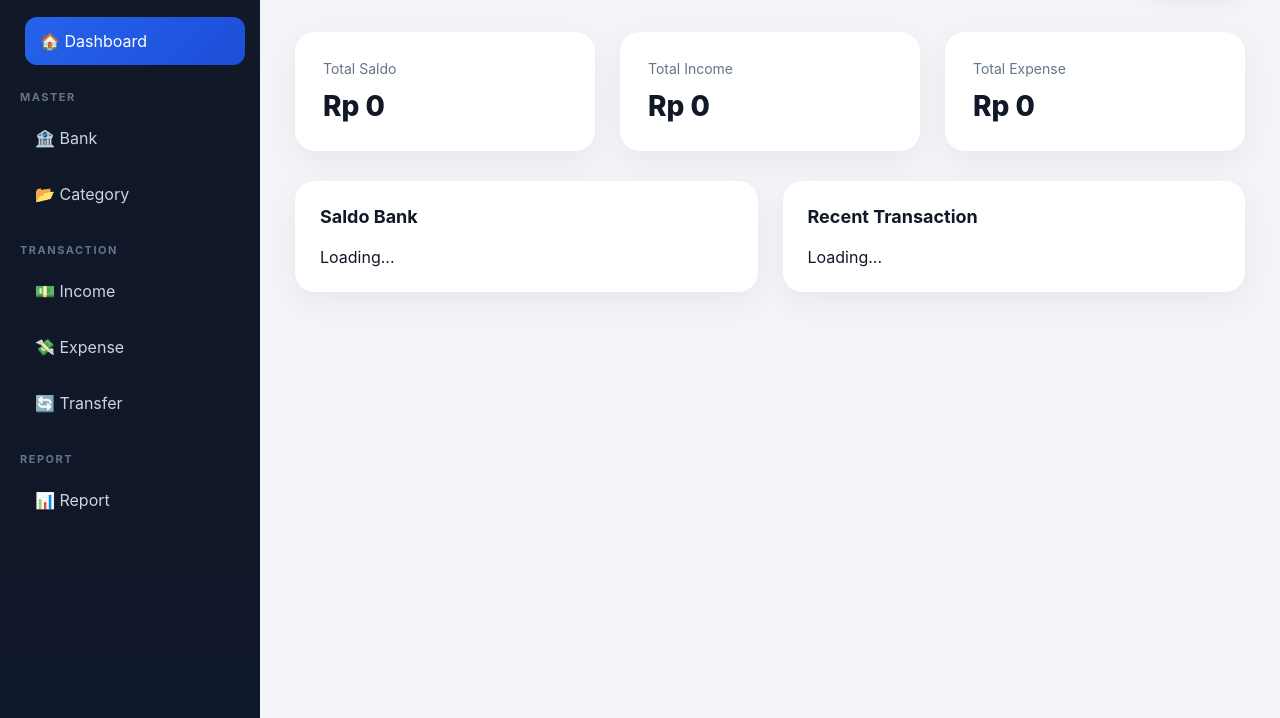
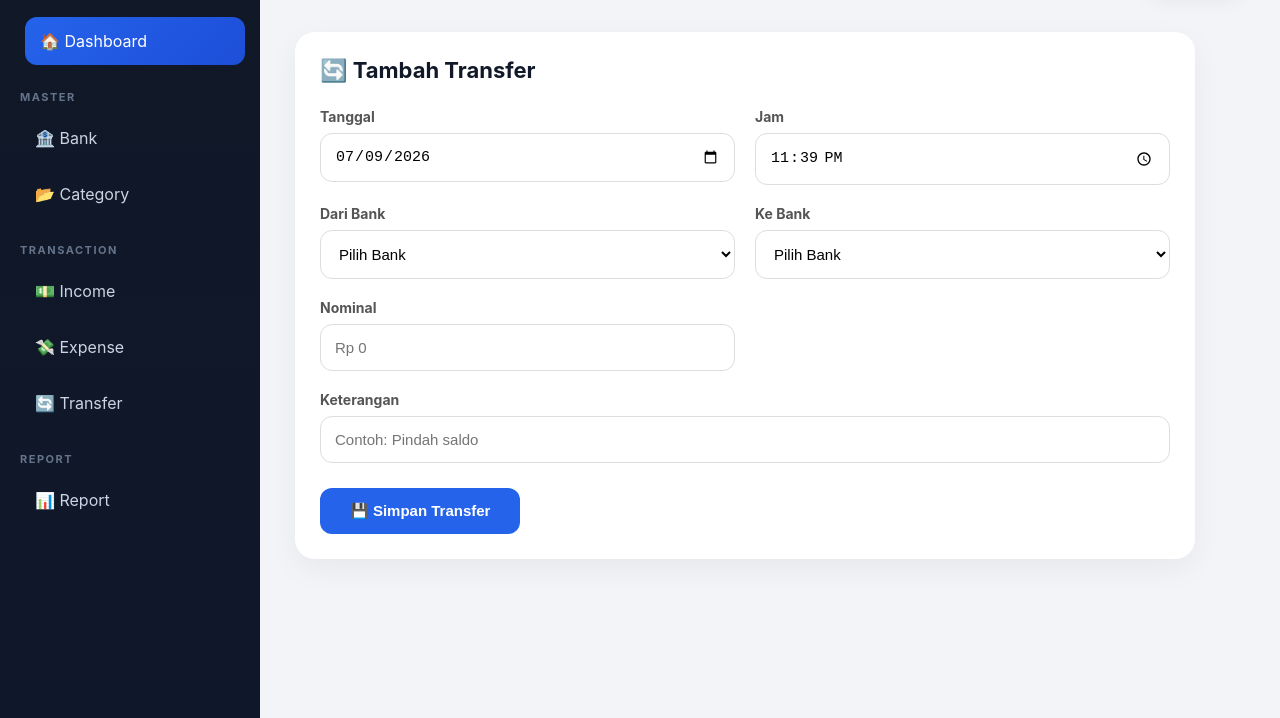
Before and after one commit to el-camino-x/ElCaminoCashflow, a plain HTML site: page index.html in a window 1280 px wide. Both pictures are taken after a click on the link "🔄 Transfer". Shown: the part 82-800 px from the top of the page. Drawn offline with Linux system fonts and the light colour scheme.

Commit message:
Add transfer form section to index.html

```diff
--- a/index.html
+++ b/index.html
@@ -71,7 +71,7 @@ TRANSACTION
 </a>
 
 
-<a>
+<a onclick="showPage('transferPage')">
 🔄 Transfer
 </a>
 
@@ -603,7 +603,125 @@ class="btn-save">
 
 
 
+<section id="transferPage" style="display:none;">
 
+<div class="panel finance-form">
+
+<h3>
+🔄 Tambah Transfer
+</h3>
+
+
+<div class="form-grid">
+
+
+<div class="form-item">
+
+<label>
+Tanggal
+</label>
+
+<input
+type="date"
+id="transferTanggal"
+>
+
+</div>
+
+
+<div class="form-item">
+
+<label>
+Jam
+</label>
+
+<input
+type="time"
+id="transferJam"
+>
+
+</div>
+
+
+<div class="form-item">
+
+<label>
+Dari Bank
+</label>
+
+<select id="transferDariBank">
+
+<option>
+Pilih Bank
+</option>
+
+</select>
+
+</div>
+
+
+<div class="form-item">
+
+<label>
+Ke Bank
+</label>
+
+<select id="transferKeBank">
+
+<option>
+Pilih Bank
+</option>
+
+</select>
+
+</div>
+
+
+<div class="form-item">
+
+<label>
+Nominal
+</label>
+
+<input
+type="number"
+id="transferNominal"
+placeholder="Rp 0"
+>
+
+</div>
+
+
+<div class="form-item full">
+
+<label>
+Keterangan
+</label>
+
+<input
+type="text"
+id="transferKeterangan"
+placeholder="Contoh: Pindah saldo"
+>
+
+</div>
+
+
+</div>
+
+
+<button
+id="saveTransferBtn"
+class="btn-save">
+
+💾 Simpan Transfer
+
+</button>
+
+
+</div>
+
+</section>
 
 
 </main>
@@ -615,7 +733,7 @@ class="btn-save">
 
 
 
-<script src="app.js"></script>
+<script src="app.js" defer></script>
 
 
 </body>
```
